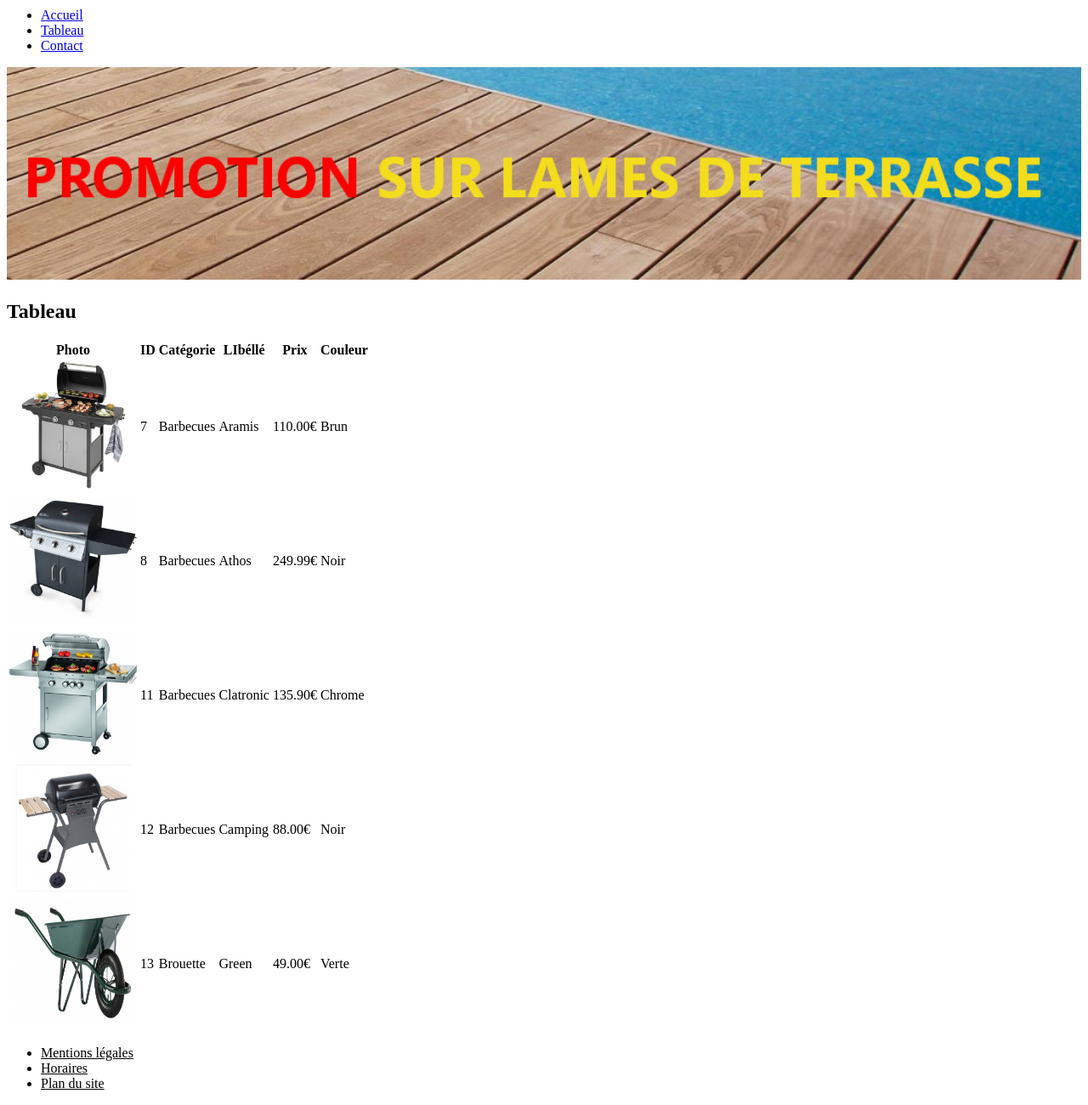
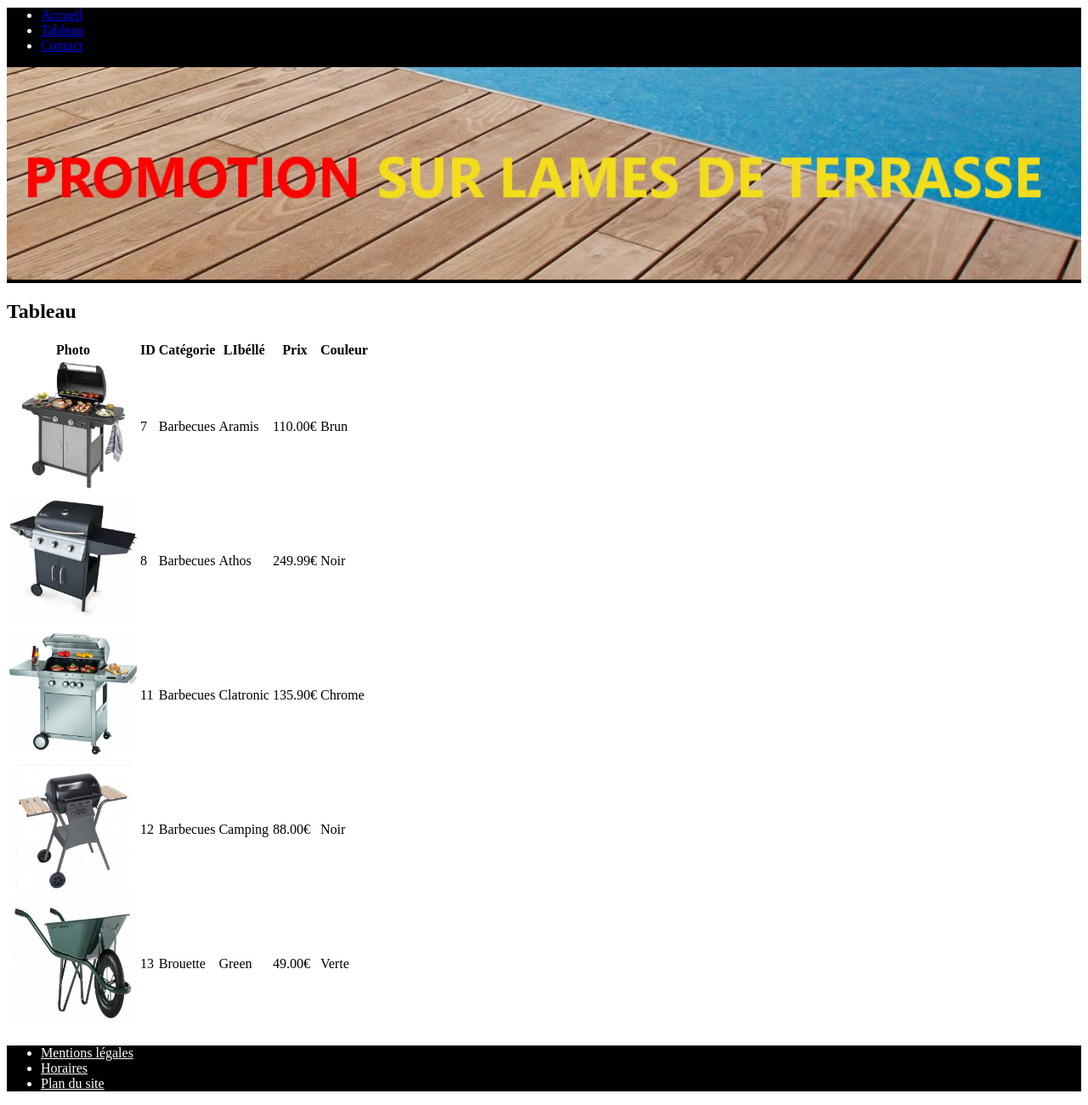
Before and after one commit to KolyaGnev/jarditou, a plain HTML site: page tableau.html in a window 1280 px wide. Shown: the part 128-1428 px from the top of the page at 85% size. Drawn offline with Linux system fonts and the light colour scheme.

Commit message:
mise à jour code

```diff
--- /dev/null
+++ b/assets/css/style.css
@@ -0,0 +1,11 @@
+nav
+{
+    background-color: black;
+    color: white;
+}
+
+footer
+{
+    background-color: black;
+    color: white;
+}
--- a/tableau.html
+++ b/tableau.html
@@ -4,6 +4,7 @@
     <meta charset="UTF-8">
     <meta http-equiv="X-UA-Compatible" content="IE=edge">
     <meta name="viewport" content="width=device-width, initial-scale=1.0">
+    <link rel="stylesheet" href="assets/css/style.css">
     <title>Jarditou</title>
 </head>
 <body>
```
Also changed, not shown: contact.html (+1 -0 lines).
